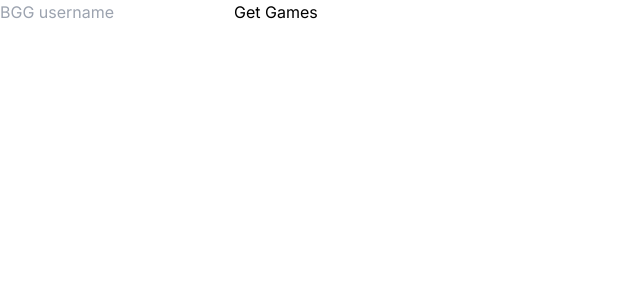
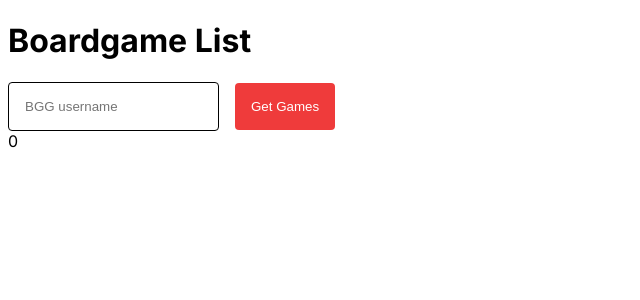
Before and after one commit to LaithAlwani/bg-list, a Next.js app: page / in a window 1280 px wide. Shown: the top 300 px of the page, without its empty margins (0-640 px from the left). Built offline with nearby package versions, Linux system fonts and the light colour scheme.

Commit message:
changes styles

```diff
--- a/app/globals.css
+++ b/app/globals.css
@@ -1,36 +1,24 @@
-@tailwind base;
+/* @tailwind base;
 @tailwind components;
-@tailwind utilities;
+@tailwind utilities; */
 
-:root {
-  --foreground-rgb: 0, 0, 0;
-  --background-start-rgb: 214, 219, 220;
-  --background-end-rgb: 255, 255, 255;
+
+
+
+input{
+  padding: 1rem;
+  border: 1px solid;
+  margin-right:1rem ;
+  border-radius: 0.25rem;
 }
 
-/* @media (prefers-color-scheme: dark) {
-  :root {
-    --foreground-rgb: 255, 255, 255;
-    --background-start-rgb: 0, 0, 0;
-    --background-end-rgb: 0, 0, 0;
-  }
+button{
+  padding: 1rem;
+  border: none;
+  background-color: rgb(239, 59, 59);
+  color: #fff;
+  border-radius: 0.25rem;
 }
-
-body {
-  color: rgb(var(--foreground-rgb));
-  background: linear-gradient(
-      to bottom,
-      transparent,
-      rgb(var(--background-end-rgb))
-    )
-    rgb(var(--background-start-rgb));
-}
-
-@layer utilities {
-  .text-balance {
-    text-wrap: balance;
-  }
-} */
 
 .boardgames-container{
   display: flex;
@@ -38,10 +26,10 @@ body {
   justify-content: flex-start;
   flex-wrap: nowrap;
   overflow-x: scroll;
-  gap: 1rem;
+  /* gap: 1rem; */
 }
 .boardgame{
-  min-width: 12rem;
+  min-width: 16rem;
   display: flex;
   flex-direction: column;
   justify-content: center;
@@ -55,6 +43,10 @@ body {
 
 }
 
+.boardgame .title{
+  text-align: center;
+}
+
 .boardgame .img-wrapper img{
   object-fit: contain;
 }
--- a/app/page.js
+++ b/app/page.js
@@ -68,10 +68,15 @@ export default function Home() {
     }
   };
 
+  const pickRandomGame = () => {
+
+  }
+
   useEffect(() => {}, []);
   return (
     <main>
-      <form onSubmit={handleSubmit}>
+      <h1>Boardgame List</h1>
+      {!boardgames.length && <form onSubmit={handleSubmit}>
         <input
           type="text"
           placeholder="BGG username"
@@ -79,8 +84,8 @@ export default function Home() {
           onChange={(e) => setUsername(e.target.value)}
         />
         <button>Get Games</button>
-      </form>
-
+      </form>}
+      {boardgames.length && <button onClick={pickRandomGame}>Random game</button>}
       {!loading ? (
         boardgames.length > 0 && (
           <>
--- a/components/Boardgame.jsx
+++ b/components/Boardgame.jsx
@@ -8,7 +8,7 @@ export default function Boardgame({ boardgame }) {
       <div className="img-wrapper">
         <Image src={thumbnail} fill sizes="(max-width: 768px) 100vw" alt={title} />
       </div>
-      <h1>{title}</h1>
+      <h3 className="title">{title}</h3>
       <p>
         <PiUsersThreeFill size={24} /> {minPlayers} - {maxPlayers}
       </p>
```
